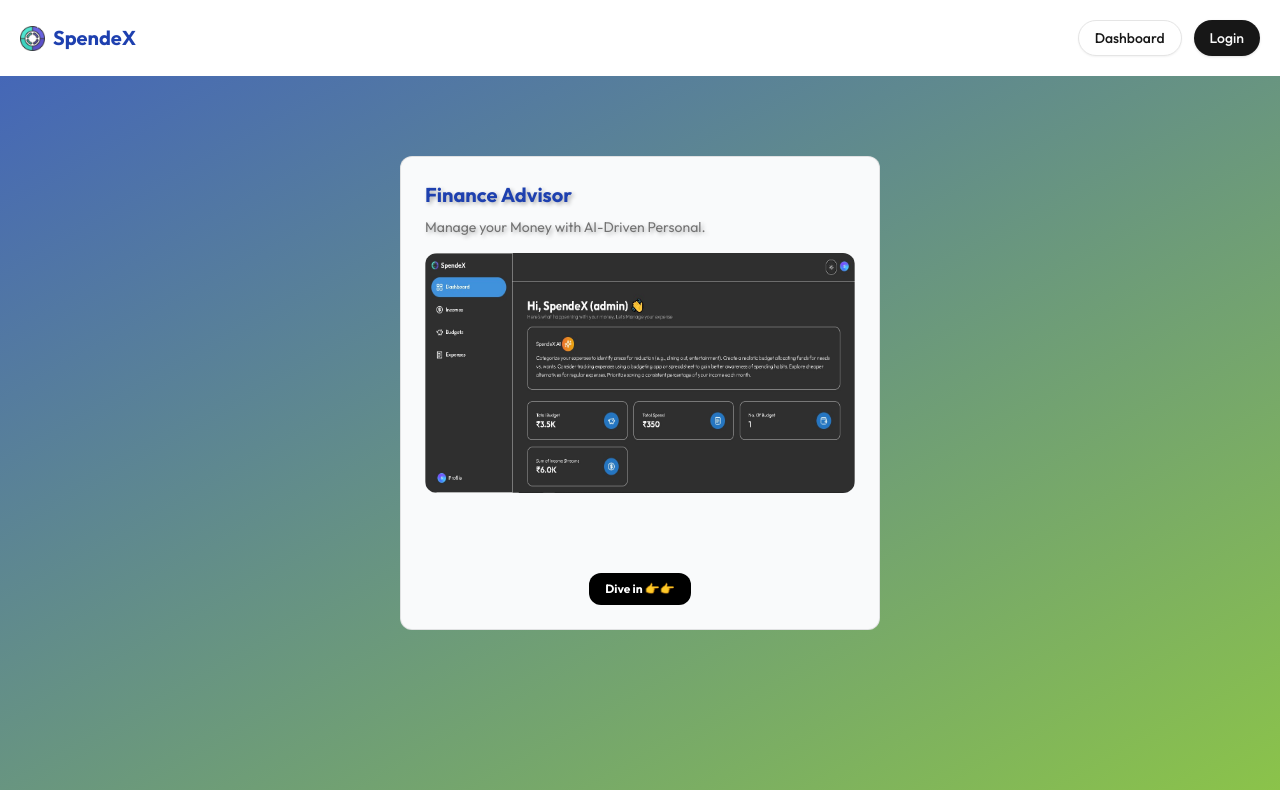
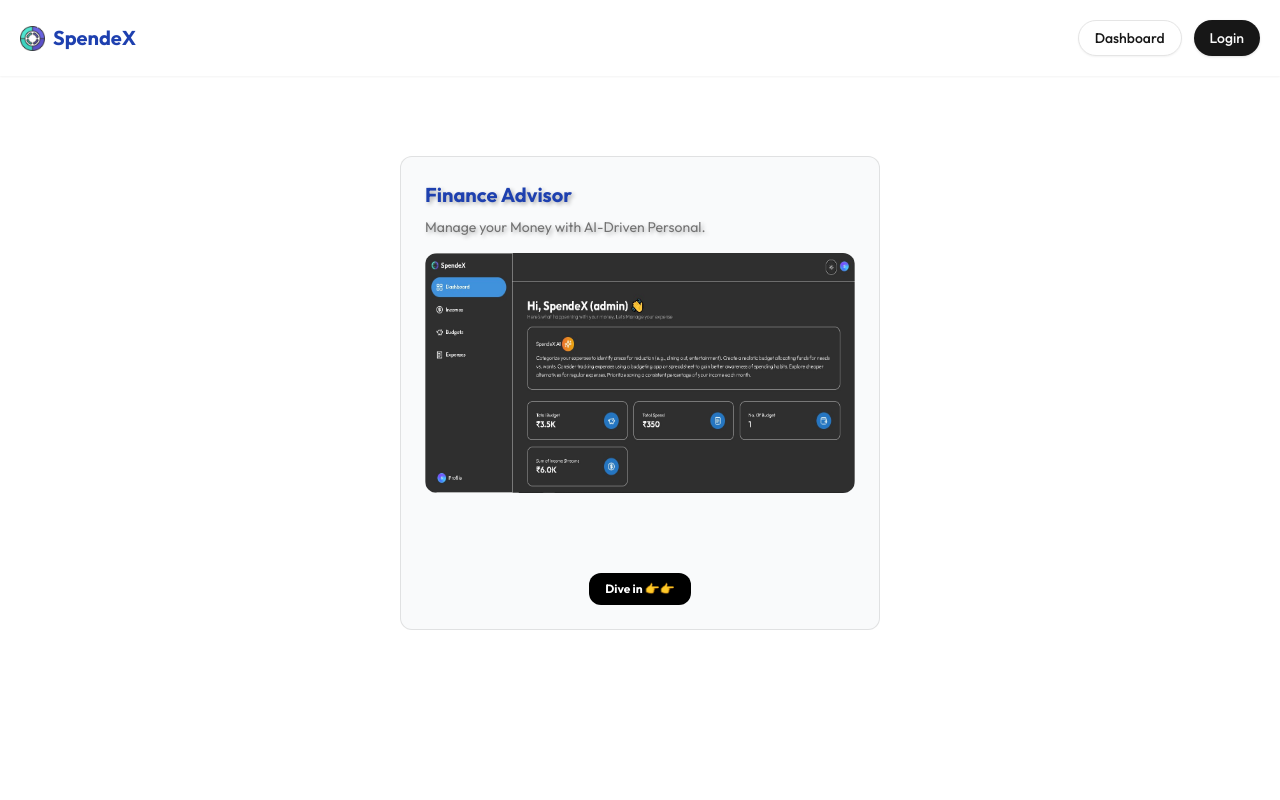
Before and after one commit to Sathishbhupa/SpendeX, a Next.js app: page / in a window 1280 px wide. Built offline with nearby package versions, Linux system fonts and the light colour scheme; no server answers.

Commit message:
Update Body.jsx

```diff
--- a/src/app/_components/Body.jsx
+++ b/src/app/_components/Body.jsx
@@ -10,13 +10,7 @@ import Particles from "react-tsparticles";
 function Body() {
   const { isSignedIn } = useUser();
   return (
-    <section
-      style={{
-        backgroundImage: "linear-gradient(to bottom right, #4567b7, #8bc34a)",
-        backgroundSize: "cover",
-        backgroundRepeat: "no-repeat",
-      }}
-    >
+     <section className="custom-gradient background-animate">
       <div style={{ position: "relative", overflow: "hidden" }}>
         <Particles
           id="tsparticles"
```
